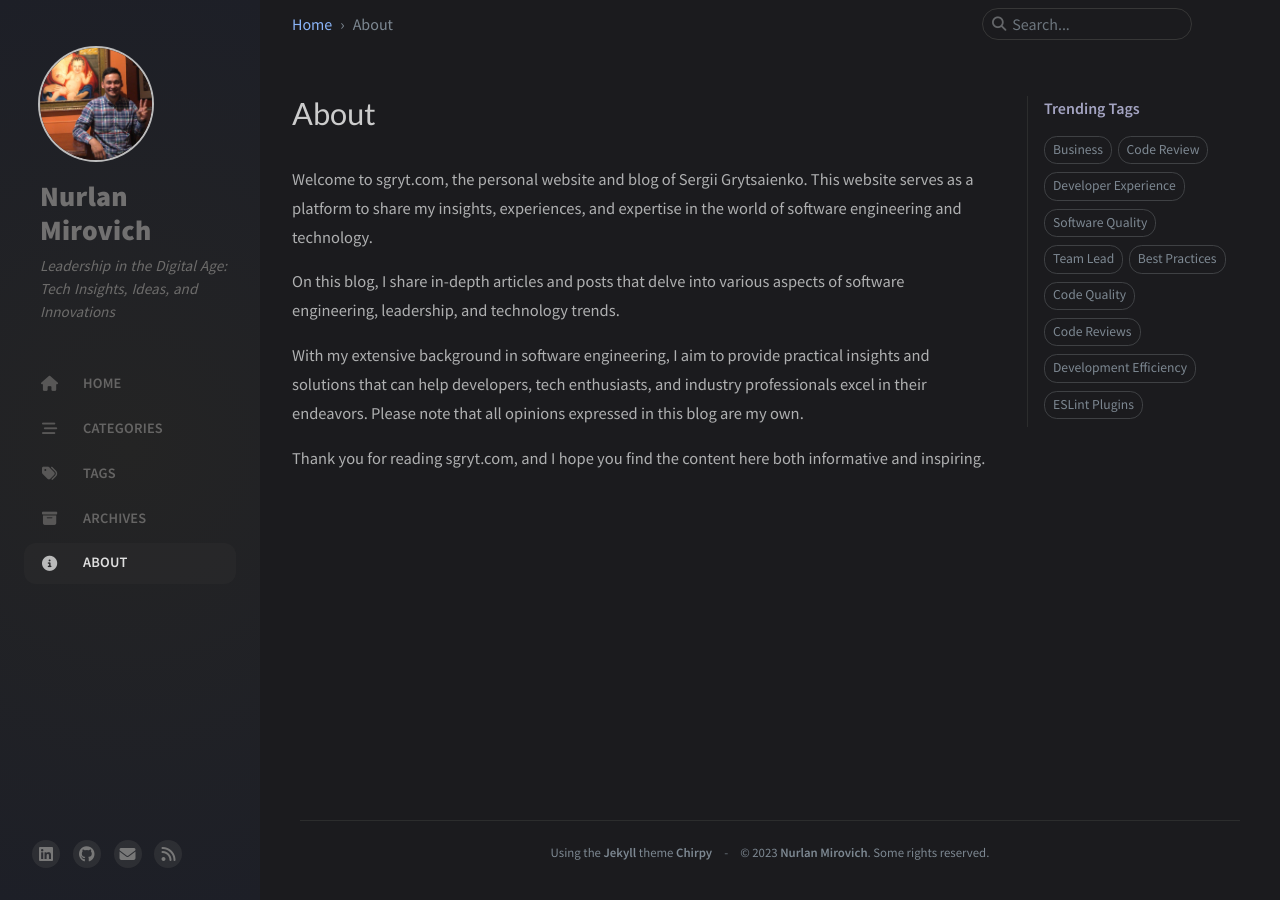
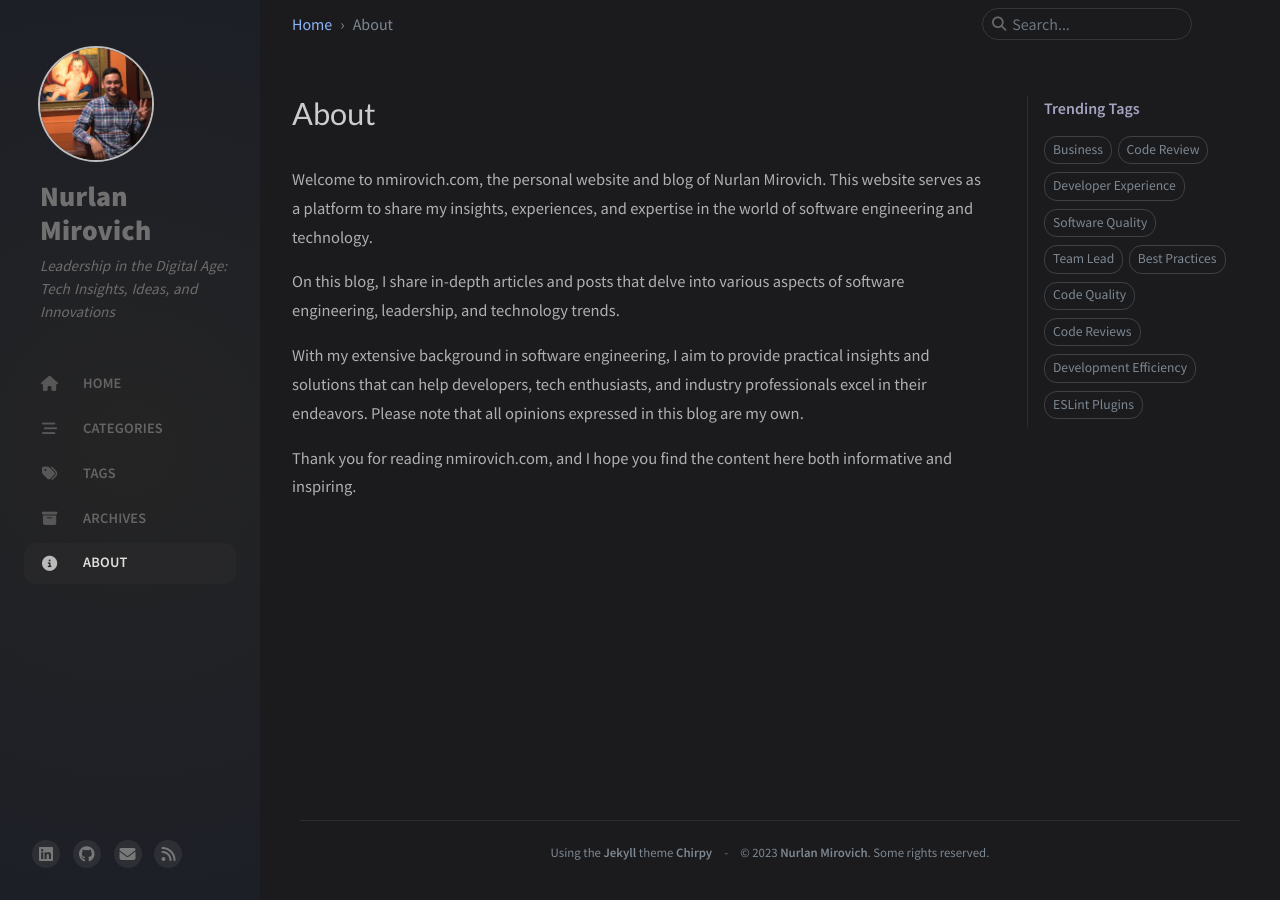
Before and after one commit to lakviat/nmirovich.com, a Jekyll site: the page built from _tabs/about.md, in a window 1280 px wide. Built offline with Jekyll 4.4.1, drawn with Linux system fonts in a browser that asks for light colours; cached includes are drawn as plain includes; a script that is not in the unit is left out; comment, search, counter and statistics services are not loaded.

Commit message:
Small Updates

```diff
--- a/_data/authors.yml
+++ b/_data/authors.yml
@@ -6,6 +6,6 @@
 #   url: {homepage_of_author}
 # -------------------------------------
 
-s-gryt:
-  name: Sergii Grytsaienko
-  url: https://github.com/s-gryt/
+lakviat:
+  name: Nurlan Mirovich
+  url: https://github.com/lakviat
--- a/_tabs/about.md
+++ b/_tabs/about.md
@@ -6,12 +6,12 @@ order: 4
 
 <!-- markdownlint-disable MD041 -->
 
-Welcome to sgryt.com, the personal website and blog of Sergii Grytsaienko. This website serves as a platform to share my insights, experiences, and expertise in the world of software engineering and technology.
+Welcome to nmirovich.com, the personal website and blog of Nurlan Mirovich. This website serves as a platform to share my insights, experiences, and expertise in the world of software engineering and technology.
 
 On this blog, I share in-depth articles and posts that delve into various aspects of software engineering, leadership, and technology trends.
 
 With my extensive background in software engineering, I aim to provide practical insights and solutions that can help developers, tech enthusiasts, and industry professionals excel in their endeavors. Please note that all opinions expressed in this blog are my own.
 
-Thank you for reading sgryt.com, and I hope you find the content here both informative and inspiring.
+Thank you for reading nmirovich.com, and I hope you find the content here both informative and inspiring.
 
 <!-- markdownlint-enable MD041 -->
```
Also changed, not shown: _data/share.yml (+4 -4 lines), package.json (+4 -4 lines), README.md, 2 other files.
